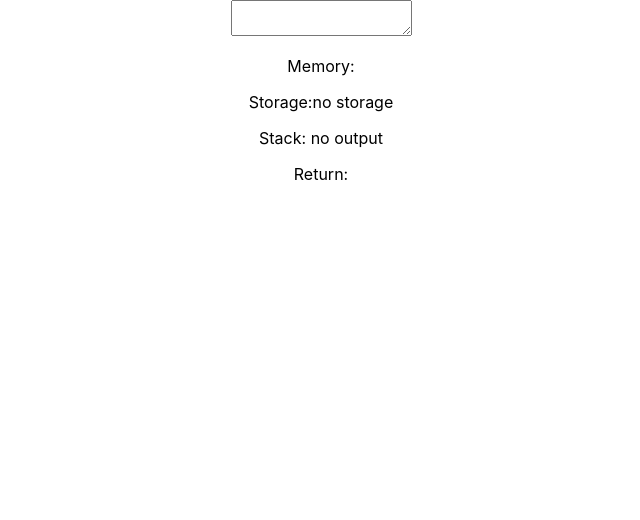
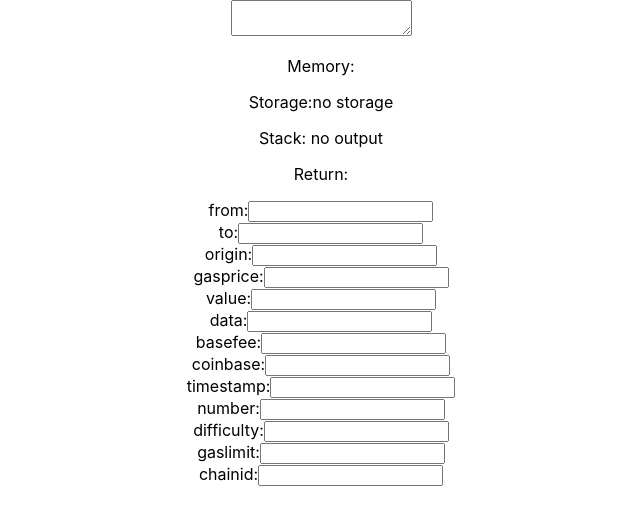
Before and after one commit to fragtex-eth/Ethereum-Virtual-Machine-EVM-in-TypeScript, a React (Create React App) app: page / in a window 1280 px wide. Shown: the top 520 px of the page, without its empty margins (319-959 px from the left). Built offline with nearby package versions, Linux system fonts and the light colour scheme.

Commit message:
adding components

```diff
--- a/src/App.tsx
+++ b/src/App.tsx
@@ -1,15 +1,53 @@
 import './App.css';
 import Main from './components/Main/main';
 import Output from './components/Output/output';
+import Transaction from './components/Transaction/transaction';
+import Block from './components/Block/block';
 import { useState } from 'react';
+
+interface TxState {
+  from: string;
+  to: string;
+  origin: string;
+  gasprice: string;
+  value: string;
+  data: string;
+}
+interface BlockState {
+  basefee: string;
+  coinbase: string;
+  timestamp: string;
+  number: string;
+  difficulty: string;
+  gaslimit: string;
+  chainid: string;
+}
 
 function App() {
   const [output, setOutput] = useState<Object|any>(null);
-
+  const [tx, setTx] = useState<TxState>({
+    from: "",
+    to: "",
+    origin: "",
+    gasprice: "",
+    value: "",
+    data: "",
+  });
+ const [block, setBlock] = useState<BlockState>({
+   basefee: "",
+   coinbase: "",
+   timestamp: "",
+   number: "",
+   difficulty: "",
+   gaslimit: "",
+   chainid: ""
+ });
   return (
     <div className="App">
       <Main setOutput={setOutput} />
       <Output output={output} />
+      <Transaction tx={tx} setTx={setTx} />
+      <Block block={block} setBlock={setBlock}/>
     </div>
   );
 }
--- /dev/null
+++ b/src/components/Block/block.tsx
@@ -0,0 +1,103 @@
+import React, { Dispatch, SetStateAction } from "react";
+
+import "./block.css";
+
+interface BlockState {
+  basefee: string;
+  coinbase: string;
+  timestamp: string;
+  number: string;
+  difficulty: string;
+  gaslimit: string;
+  chainid: string;
+}
+
+interface TransactionProps {
+  block: BlockState;
+  setBlock: Dispatch<SetStateAction<BlockState>>;
+}
+
+const Block: React.FC<TransactionProps> = ({ block, setBlock }) => {
+  const handleInputChange = (
+    event: React.ChangeEvent<HTMLInputElement>,
+    field: keyof BlockState
+  ) => {
+    setBlock({
+      ...block,
+      [field]: event.target.value,
+    });
+    console.log(block);
+  };
+
+  return (
+    <div className="Transaction">
+      <div className="transactioncontainer">
+        <div className="singleitem">
+          <span className="basefee">basefee:</span>
+          <input
+            type="text"
+            className="basefee"
+            value={block.basefee}
+            onChange={(event) => handleInputChange(event, "basefee")}
+          />
+        </div>
+        <div className="singleitem">
+          <span className="coinbase">coinbase:</span>
+          <input
+            type="text"
+            className="coinbase"
+            value={block.coinbase}
+            onChange={(event) => handleInputChange(event, "coinbase")}
+          />
+        </div>
+        <div className="singleitem">
+          <span className="timestamp">timestamp:</span>
+          <input
+            type="text"
+            className="timestamp"
+            value={block.timestamp}
+            onChange={(event) => handleInputChange(event, "timestamp")}
+          />
+        </div>
+        <div className="singleitem">
+          <span className="number">number:</span>
+          <input
+            type="text"
+            className="number"
+            value={block.number}
+            onChange={(event) => handleInputChange(event, "number")}
+          />
+        </div>
+        <div className="singleitem">
+          <span className="difficulty">difficulty:</span>
+          <input
+            type="text"
+            className="difficulty"
+            value={block.difficulty}
+            onChange={(event) => handleInputChange(event, "difficulty")}
+          />
+        </div>
+        <div className="singleitem">
+          <span className="gaslimit">gaslimit:</span>
+          <input
+            type="text"
+            className="gaslimit"
+            value={block.gaslimit}
+            onChange={(event) => handleInputChange(event, "gaslimit")}
+          />
+        </div>
+        <div className="singleitem">
+          <span className="chainid">chainid:</span>
+          <input
+            type="text"
+            className="chainid"
+            value={block.chainid}
+            onChange={(event) => handleInputChange(event, "chainid")}
+          />
+        </div>
+      </div>
+    </div>
+  );
+};
+
+export default Block;
--- /dev/null
+++ b/src/components/Transaction/transaction.tsx
@@ -0,0 +1,93 @@
+import React, { Dispatch, SetStateAction } from "react";
+
+import "./transaction.css";
+
+interface TxState {
+  from: string;
+  to: string;
+  origin: string;
+  gasprice: string;
+  value: string;
+  data: string;
+}
+
+interface TransactionProps {
+  tx: TxState;
+  setTx: Dispatch<SetStateAction<TxState>>;
+}
+
+const Transaction: React.FC<TransactionProps> = ({ tx, setTx }) => {
+  const handleInputChange = (
+    event: React.ChangeEvent<HTMLInputElement>,
+    field: keyof TxState
+  ) => {
+    setTx({
+      ...tx,
+      [field]: event.target.value,
+    });
+    console.log(tx);
+  };
+
+  return (
+    <div className="Transaction">
+      <div className="transactioncontainer">
+        <div className="singleitem">
+          <span className="from">from:</span>
+          <input
+            type="text"
+            className="from"
+            value={tx.from}
+            onChange={(event) => handleInputChange(event, "from")}
+          />
+        </div>
+        <div className="singleitem">
+          <span className="to">to:</span>
+          <input
+            type="text"
+            className="to"
+            value={tx.to}
+            onChange={(event) => handleInputChange(event, "to")}
+          />
+        </div>
+        <div className="singleitem">
+          <span className="origin">origin:</span>
+          <input
+            type="text"
+            className="origin"
+            value={tx.origin}
+            onChange={(event) => handleInputChange(event, "origin")}
+          />
+        </div>
+        <div className="singleitem">
+          <span className="gasprice">gasprice:</span>
+          <input
+            type="text"
+            className="gasprice"
+            value={tx.gasprice}
+            onChange={(event) => handleInputChange(event, "gasprice")}
+          />
+        </div>
+        <div className="singleitem">
+          <span className="value">value:</span>
+          <input
+            type="text"
+            className="value"
+            value={tx.value}
+            onChange={(event) => handleInputChange(event, "value")}
+          />
+        </div>
+        <div className="singleitem">
+          <span className="data">data:</span>
+          <input
+            type="text"
+            className="data"
+            value={tx.data}
+            onChange={(event) => handleInputChange(event, "data")}
+          />
+        </div>
+      </div>
+    </div>
+  );
+};
+
+export default Transaction;
```
Also changed, not shown: structureInfo.json (added, +33 -0 lines), src/components/Block/block.css (added), src/components/Transaction/transaction.css (added).
